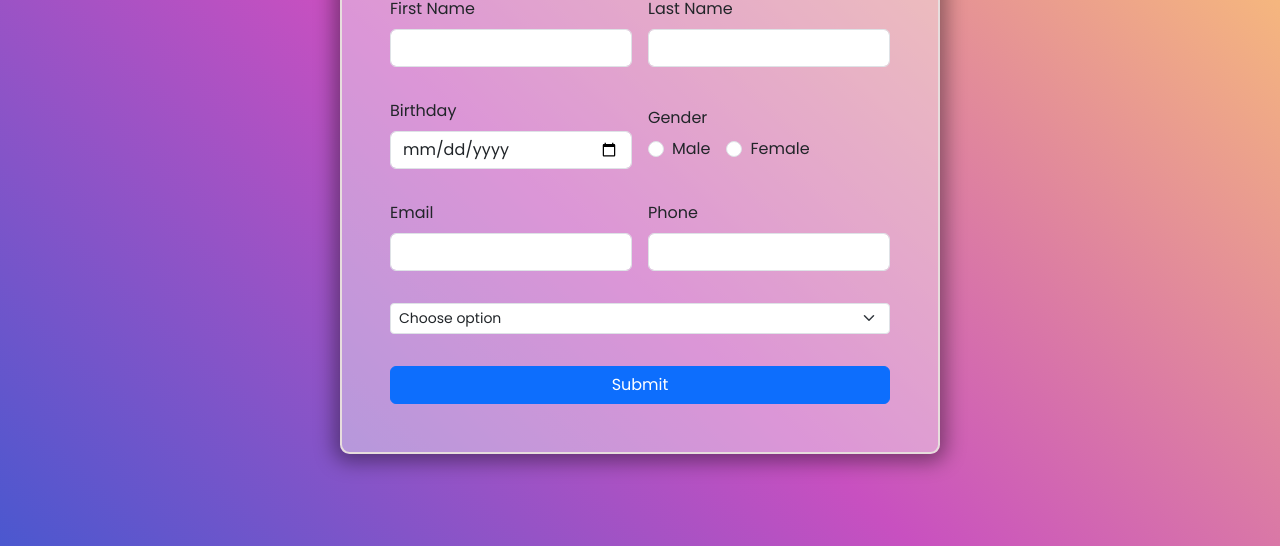
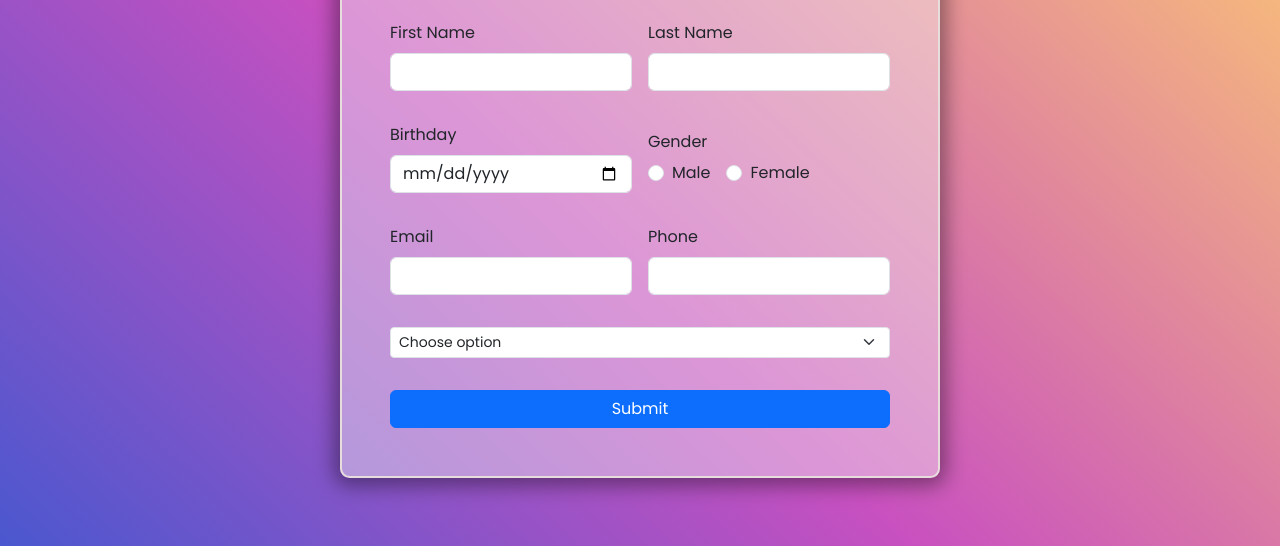
Before and after one commit to thedividedorange/Project-Sign-up-Form, a plain HTML site: page index.html in a window 1280 px wide. Shown: the part 189-735 px from the top of the page. Drawn offline with nearby package versions, Linux system fonts and the light colour scheme.

Commit message:
update margin issue for form

```diff
--- a/index.html
+++ b/index.html
@@ -19,7 +19,7 @@
     <button id="themeSwitch" type="button" class="btn btn-warning mt-3 fw-bold">theme switch</button>
 
     <div class="container-fluid d-flex align-items-center justify-content-center my-auto">
-        <div id="regForm" class="container-md p-5">
+        <div id="regForm" class="container-md p-5 mt-5">
             <form action="#" class="row g-3 row-gap-3">
                 <h1 class="display-6 fw-bold">Registration Form</h1>
                 <div class="col-md-6">
```
